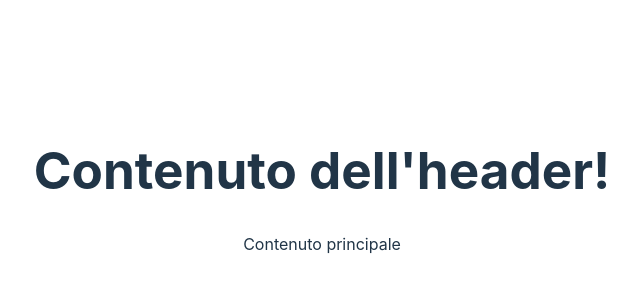
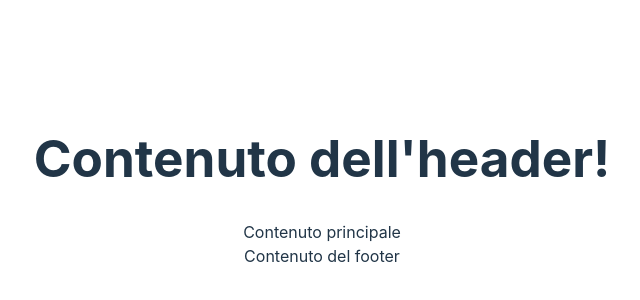
Before and after one commit to Alesbianchi/react-dc-comics, a React (Vite) app: page / in a window 1280 px wide. Shown: the part 218-518 px from the top of the page, without its empty margins (318-958 px from the left). Built offline with nearby package versions, Linux system fonts and the light colour scheme; a web font is replaced by a local one.

Commit message:
add footer component

```diff
--- a/src/App.jsx
+++ b/src/App.jsx
@@ -5,8 +5,12 @@
 // importo header
 import Header from "./components/Header.jsx";
 
-// importo header
+// importo main
 import Main from "./components/Main.jsx";
+
+// importo footer
+import Footer from "./components/Footer.jsx";
+
 import './App.css'
 
 function App() {
@@ -15,6 +19,7 @@
     <>
       <Header />
       <Main />
+      <Footer />
     </>
   )
 }
--- /dev/null
+++ b/src/components/Footer.jsx
@@ -0,0 +1,3 @@
+export default function Footer() {
+    return (<footer>Contenuto del footer</footer>);
+}
```
